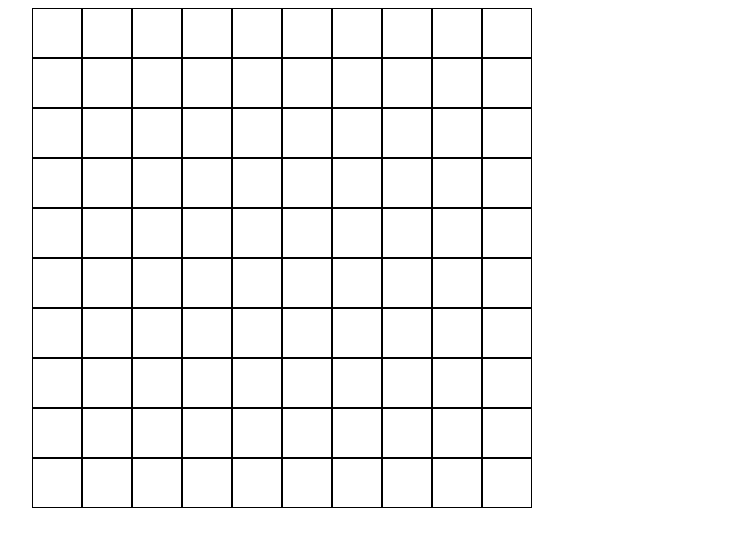
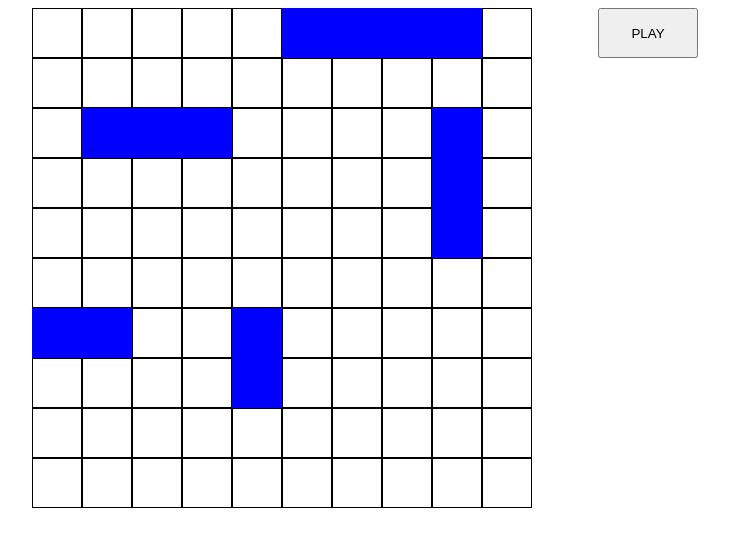
Before and after one commit to Kavoriya/Battleship-Game, a website with bundled scripts: page src/index.html in a window 1280 px wide. Shown: the whole page, without its empty margins (42-771 px from the left). Built offline with nearby package versions, Linux system fonts and the light colour scheme.

Commit message:
Build: menu section

```diff
--- a/src/mainMenu.js
+++ b/src/mainMenu.js
@@ -3,17 +3,31 @@ import { Gameboard } from "./gameboard.js";
 export class mainMenu {
    constructor() {
       this.playerOneGameboard = new Gameboard();
-      this.playerTwoGameboard = new Gameboard();
+      this.addShipsToPlayerOne();
+
       let body = document.querySelector('body');
       let main = document.createElement('main');
+
+      this.renderPlayerOneDiv(main);
+      this.renderMenuDiv(main);
+
+      body.appendChild(main);
+
+   }
+
+   addShipsToPlayerOne() {
+      this.playerOneGameboard.addShip([[0, 5], [0, 6], [0, 7], [0, 8]]);
+      this.playerOneGameboard.addShip([[2, 1], [2, 2], [2, 3]]);
+      this.playerOneGameboard.addShip([[2, 8], [3, 8], [4, 8]]);
+      this.playerOneGameboard.addShip([[6, 0], [6, 1]]);
+      this.playerOneGameboard.addShip([[6, 4], [7, 4]]);
+   }
+
+   renderPlayerOneDiv(main) {
       let playerOneDiv = document.createElement('div');
-      let playerTwoDiv = document.createElement('div');
       playerOneDiv.classList.add('player-div');
-      playerTwoDiv.classList.add('player-div');
-
       let boardOne = document.createElement('div');
       boardOne.classList.add('board');
-
       for (let row = 0; row < this.playerOneGameboard.gameboard.length; row++) {
          for (let cell = 0; cell < this.playerOneGameboard.gameboard[row].length; cell++) {
             let cellDiv = document.createElement('div');
@@ -41,12 +55,26 @@ export class mainMenu {
 
       playerOneDiv.appendChild(boardOne);
       main.appendChild(playerOneDiv);
-      body.appendChild(main);
 
    }
 
-   randomizeShips() {
+   renderMenuDiv(main) {
+      let menuDiv = document.createElement('div');
+      menuDiv.classList.add('player-div', 'menu-div');
+      let playWithComputerButton = document.createElement('button');
+      playWithComputerButton.classList.add('menu-button');
+      playWithComputerButton.textContent = 'PLAY';
+      playWithComputerButton.addEventListener('click', () => {
+         this.playGameWithComputer();
+      });
 
+      menuDiv.append(playWithComputerButton);
+
+      main.appendChild(menuDiv);
+   }
+
+   playGameWithComputer() {
+      console.log('play')
    }
 
 }
--- a/src/style.css
+++ b/src/style.css
@@ -11,6 +11,15 @@ main {
    display: grid;
    grid-template-columns: 1fr;
    justify-items: center;
+}
+
+.player-div.menu-div {
+   display: flex;
+}
+
+.menu-button {
+   width: 100px;
+   height: 50px;
 }
 
 .cell {
```
